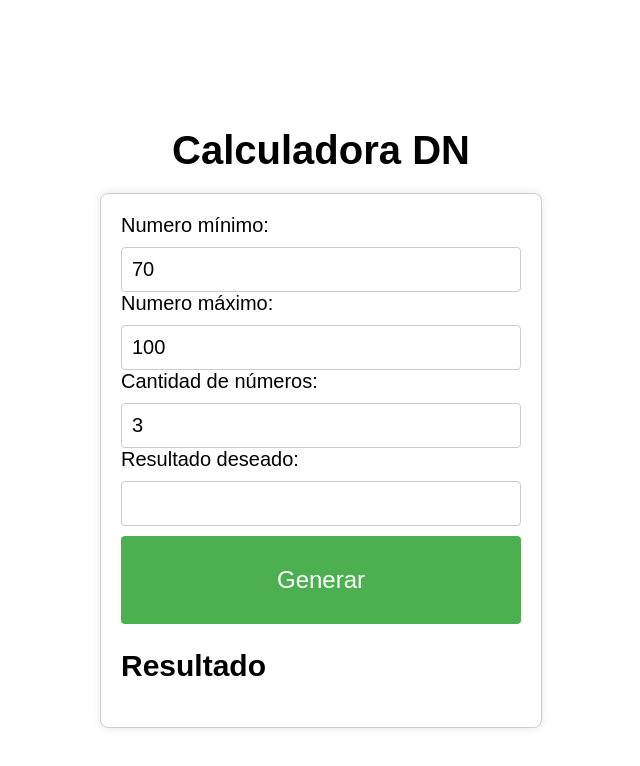
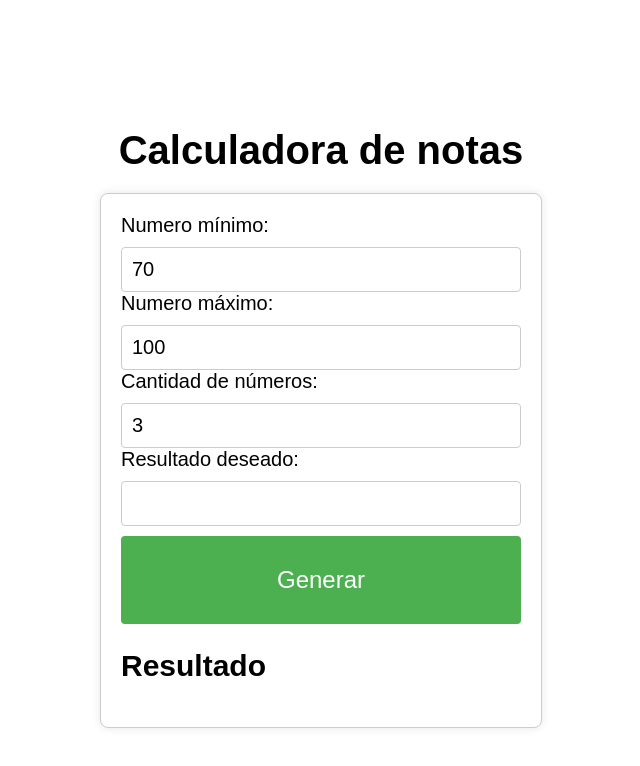
Before and after one commit to JeffersonBenzan/calculadora-notas, a plain HTML site: page index.html in a window 1280 px wide. Shown: the whole page, without its empty margins (319-959 px from the left). Drawn offline with Linux system fonts and the light colour scheme.

Commit message:
Change title

```diff
--- a/index.html
+++ b/index.html
@@ -165,7 +165,7 @@
     </script>
   </head>
   <body style="display: flex; flex-direction: column">
-    <h1>Calculadora DN</h1>
+    <h1>Calculadora de notas</h1>
     <form>
       <label for="rangoMin">Numero mínimo:</label>
       <input type="number" id="rangoMin" value="70" />
```
